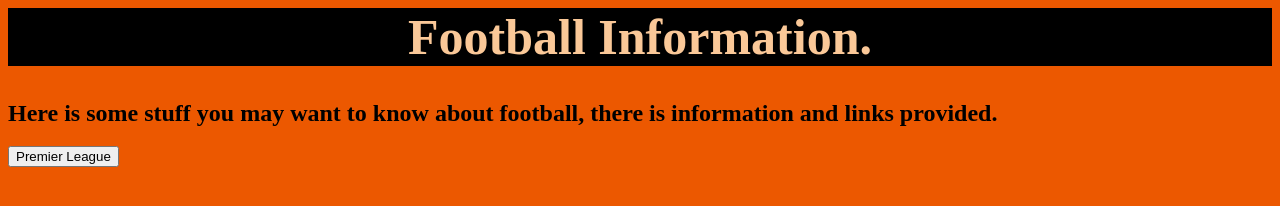
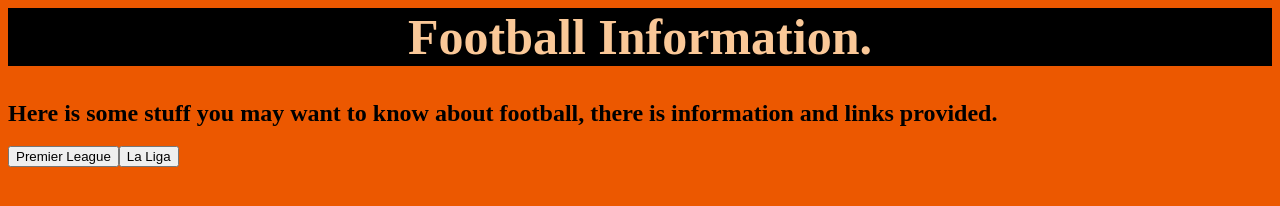
Before and after one commit to jb10305/mypage, a plain HTML site: page index.html in a window 1280 px wide. Drawn offline with Linux system fonts and the light colour scheme.

Commit message:
Update index.html

```diff
--- a/index.html
+++ b/index.html
@@ -29,6 +29,6 @@
     <h2>Here is some stuff you may want to know about football, there is information and links provided.</h2>
 
 
-    <button>Premier League</button>
+    <button>Premier League</button><button>La Liga</button>
   </body>
 </html>
```
